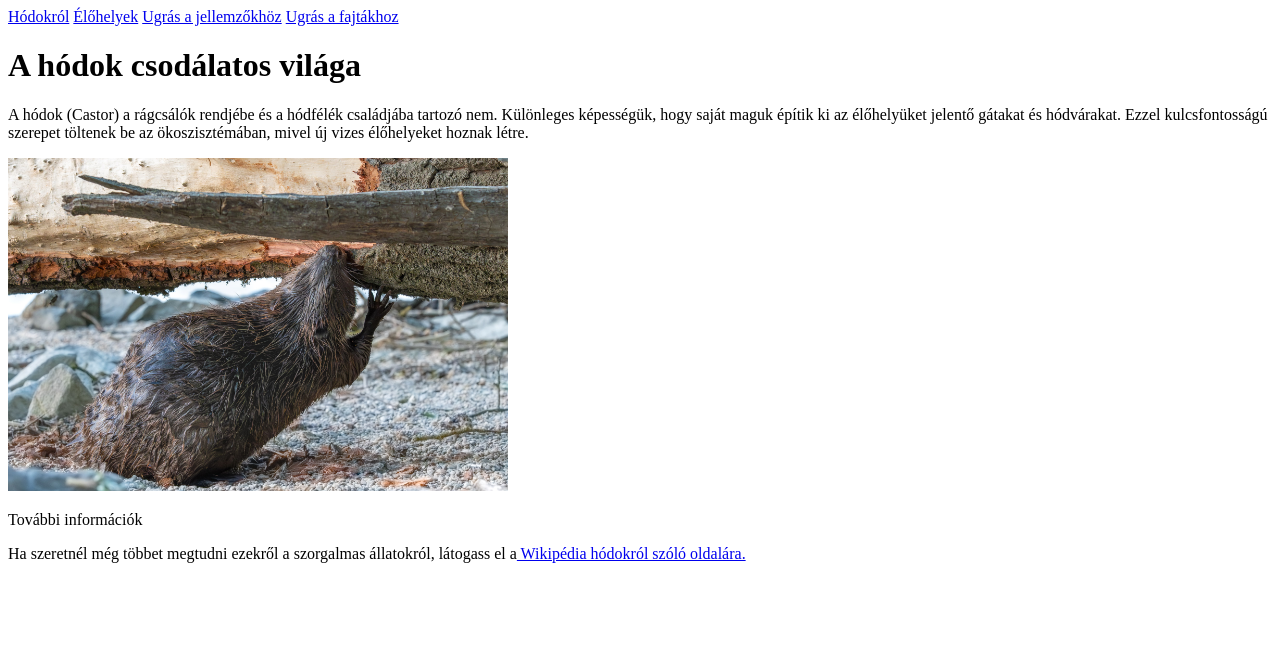
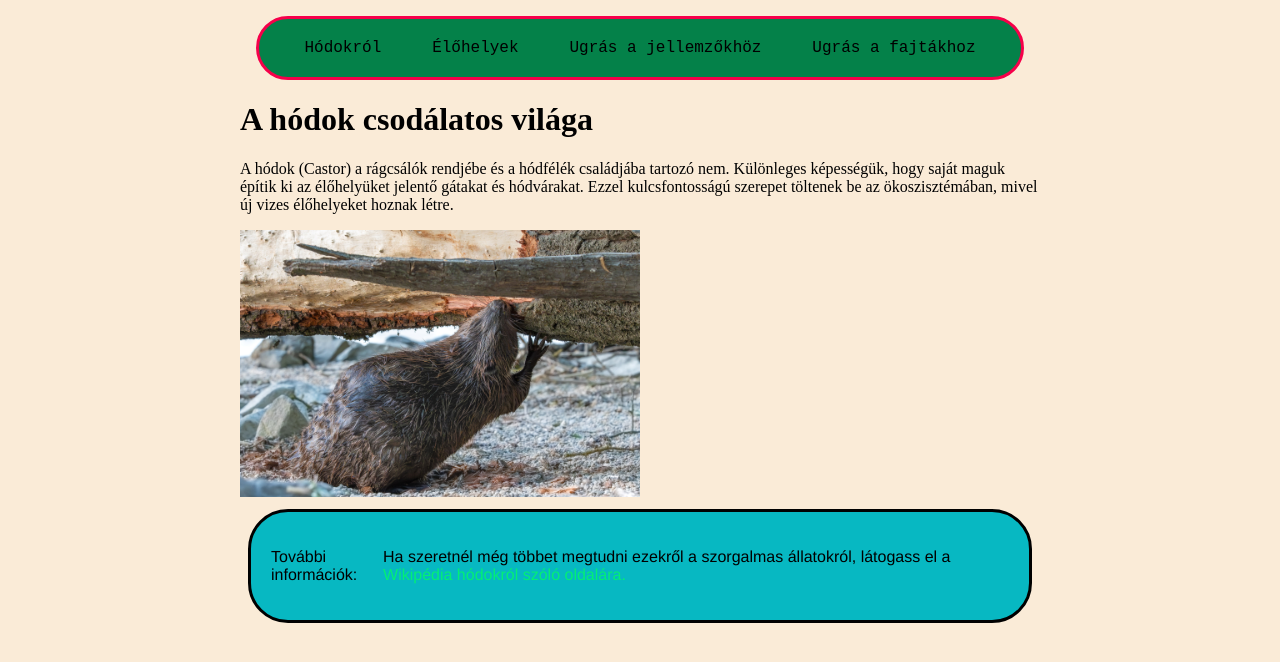
Before and after one commit to dikaz3/Hodok_csodalatos_vilaga, a plain HTML site: page index.html in a window 1280 px wide. Drawn offline with Linux system fonts and the light colour scheme.

Commit message:
vegleges

```diff
--- a/index.html
+++ b/index.html
@@ -1,13 +1,13 @@
-<!DOCTYPE html>
+<!doctype html>
 <html lang="hu">
   <head>
-    <meta charset="UTF-8">
-    <meta name="viewport" content="width=device-width, initial-scale=1.0">
+    <meta charset="UTF-8" />
+    <meta name="viewport" content="width=device-width, initial-scale=1.0" />
     <title>A hódok csodálatos világa</title>
-    <meta name="keywords" content="">
-    <meta http-equiv="Content-Type" content="text/html;charset=UTF-8">
-    <meta name="description" content="">
-    <link rel="stylesheet" href="stilus.css">
+    <meta name="keywords" content="" />
+    <meta http-equiv="Content-Type" content="text/html;charset=UTF-8" />
+    <meta name="description" content="" />
+    <link rel="stylesheet" href="stilus.css" />
   </head>
   <body>
     <nav class="menu">
@@ -24,11 +24,10 @@
     <main>
       <article class="tartalom">
         <p>
-                A hódok (Castor) a rágcsálók rendjébe és a hódfélék családjába
-                tartozó nem. Különleges képességük, hogy saját maguk építik ki az
-                élőhelyüket jelentő gátakat és hódvárakat. Ezzel kulcsfontosságú
-                szerepet töltenek be az ökoszisztémában, mivel új vizes élőhelyeket
-                hoznak létre.
+          A hódok (Castor) a rágcsálók rendjébe és a hódfélék családjába tartozó
+          nem. Különleges képességük, hogy saját maguk építik ki az élőhelyüket
+          jelentő gátakat és hódvárakat. Ezzel kulcsfontosságú szerepet töltenek
+          be az ökoszisztémában, mivel új vizes élőhelyeket hoznak létre.
         </p>
 
         <img
@@ -45,12 +44,14 @@
       </article>
 
       <footer class="labcle">
-            <p>További információk</p>
-            <p>Ha szeretnél még többet megtudni ezekről a szorgalmas állatokról, látogass el a<a href="http://hu.wikipedia.org/wiki/Eurázsiai_hód"> Wikipédia hódokról szóló oldalára.</a> </p>
-
-
+        <p>További információk:</p>
+        <p>
+          Ha szeretnél még többet megtudni ezekről a szorgalmas állatokról,
+          látogass el a<a href="http://hu.wikipedia.org/wiki/Eurázsiai_hód">
+            Wikipédia hódokról szóló oldalára.</a
+          >
+        </p>
       </footer>
     </main>
-
   </body>
 </html>
--- a/stilus.css
+++ b/stilus.css
@@ -0,0 +1,60 @@
+body {
+  width: 100%;
+  max-width: 800px;
+  margin: auto;
+  background-color: antiquewhite;
+}
+img {
+  width: 400px;
+}
+.menu {
+  width: auto;
+  padding: 20px;
+  border-radius: 40px;
+  display: flex;
+  justify-content: space-around;
+  align-items: center;
+  padding: 20px;
+  border: 3px solid rgb(246, 0, 74);
+  border-radius: 40px;
+  margin: 1rem;
+  background-color: rgb(4, 129, 73);
+  font-family: "Courier New", Courier, monospace;
+  color: black;
+}
+.menu a {
+  text-decoration: none;
+  color: black;
+}
+footer {
+  width: auto;
+  padding: 20px;
+  border-radius: 40px;
+  display: flex;
+  justify-content: space-around;
+  align-items: center;
+  padding: 20px;
+  border: 3px solid rgb(0, 0, 0);
+  border-radius: 40px;
+  margin: 1%;
+  background-color: rgb(7, 184, 194);
+  font-family: "Franklin Gothic Medium", "Arial Narrow", Arial, sans-serif;
+  color: black;
+}
+footer a {
+  text-decoration: none;
+  color: rgb(3, 239, 117);
+}
+@media screen and (max-width: 600px) {
+  .main {
+    grid-template-columns: 1fr 1fr;
+  }
+  .menu,
+  a {
+    flex-direction: column;
+  }
+  body,
+  p {
+    font-size: 1.1em;
+  }
+}
```
Lines whose indentation alone changed are shown as unchanged.
